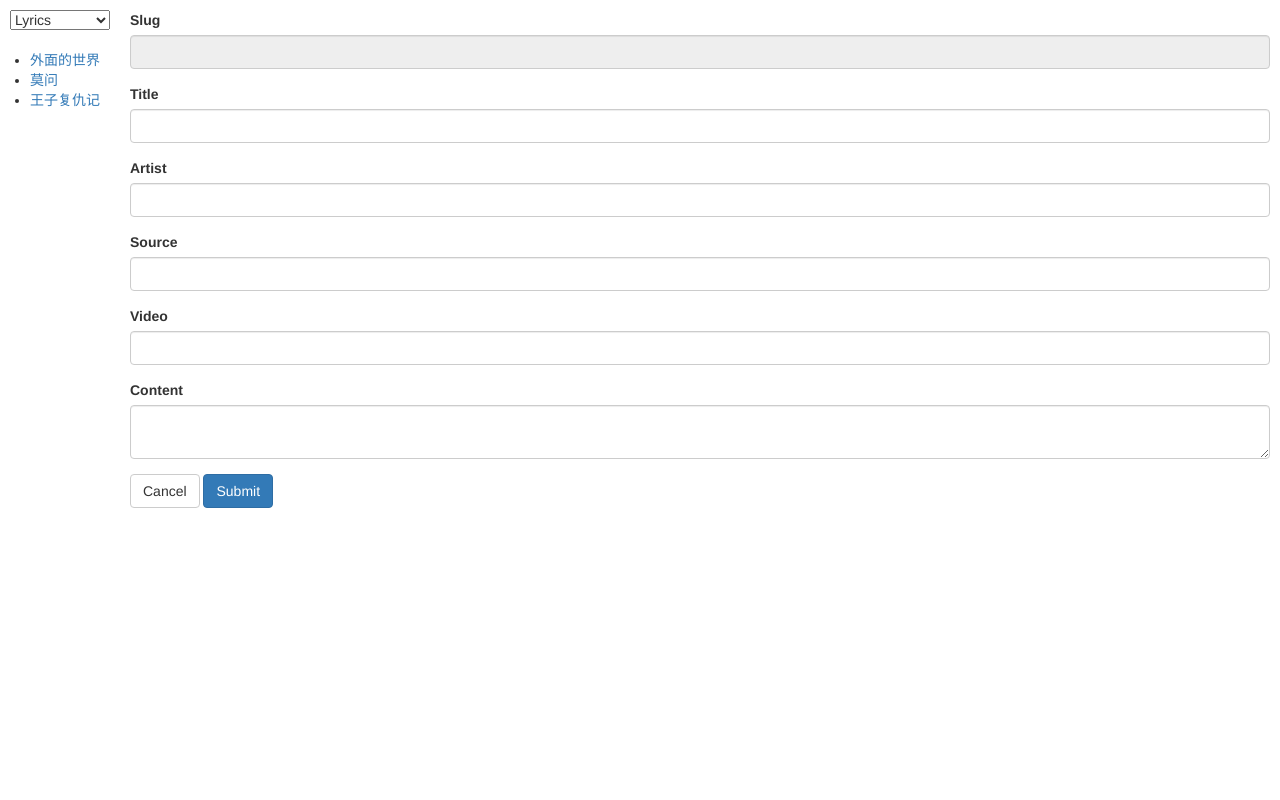
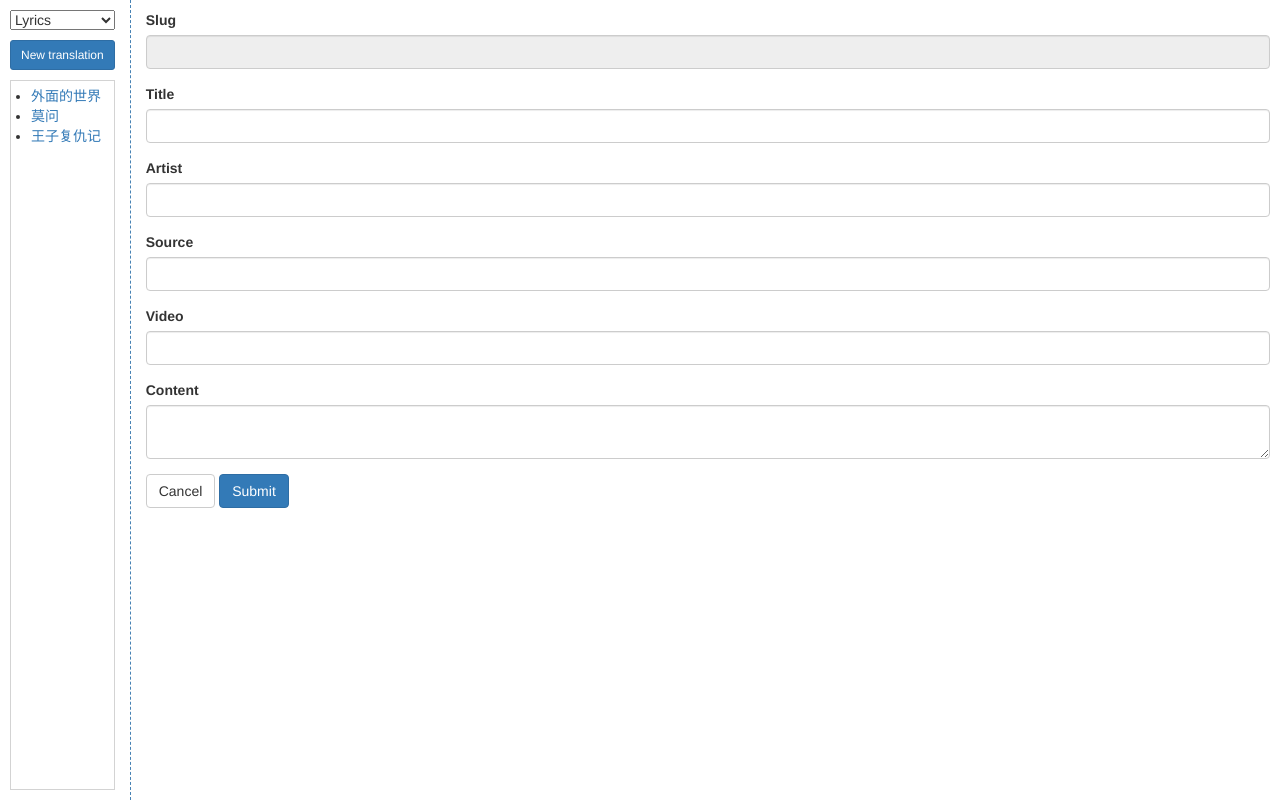
Before and after one commit to ChicagoChinese/translations, a Flask app: page /cms/ in a window 1280 px wide. Run offline with Flask 2, Linux system fonts and the light colour scheme; some libraries are stand-ins or nearby versions.

Commit message:
Add 'new translation' button

```diff
--- a/site/css/cms.css
+++ b/site/css/cms.css
@@ -7,16 +7,20 @@
 .sidebar {
   display: flex;
   flex-direction: column;
-  padding: 1rem;
+  padding: 1rem 1.5rem 0 1rem;
+  border-right: 1px dashed steelblue;
 }
 .sidebar select {
-  margin-bottom: 2rem;
+  margin-bottom: 1rem;
+}
+.sidebar button {
+  margin-bottom: 1rem;
 }
 .sidebar ul {
-  padding-left: 20px;
-  padding-right: 1rem;
+  flex: 1;
+  padding: 0.5rem 1rem 0.5rem 20px;
   overflow-y: scroll;
-  flex: 1;
+  border: 1px solid lightgray;
 }
 .sidebar a {
   cursor: pointer;
@@ -27,5 +31,5 @@
 
 main {
   flex: 1;
-  padding: 1rem;
+  padding: 1rem 1rem 1rem 1.5rem;
 }
--- a/site/js/cms.js
+++ b/site/js/cms.js
@@ -20,6 +20,7 @@ const app = new Vue({
       })
     },
     cancel() {
+      // Form will revert to original values.
       this.workingCopy = Object.assign({}, this.workingCopy)
     },
     submit(evt) {
--- a/templates/cms.html
+++ b/templates/cms.html
@@ -23,6 +23,8 @@
       <option value='${cat}'>${cat.capitalize()}</option>
     % endfor
     </select>
+
+    <button class='btn btn-primary btn-sm'>New translation</button>
 
     <ul>
       <li v-for='doc in docs' :class='{selected: isSelected(doc.slug)}'>
```
